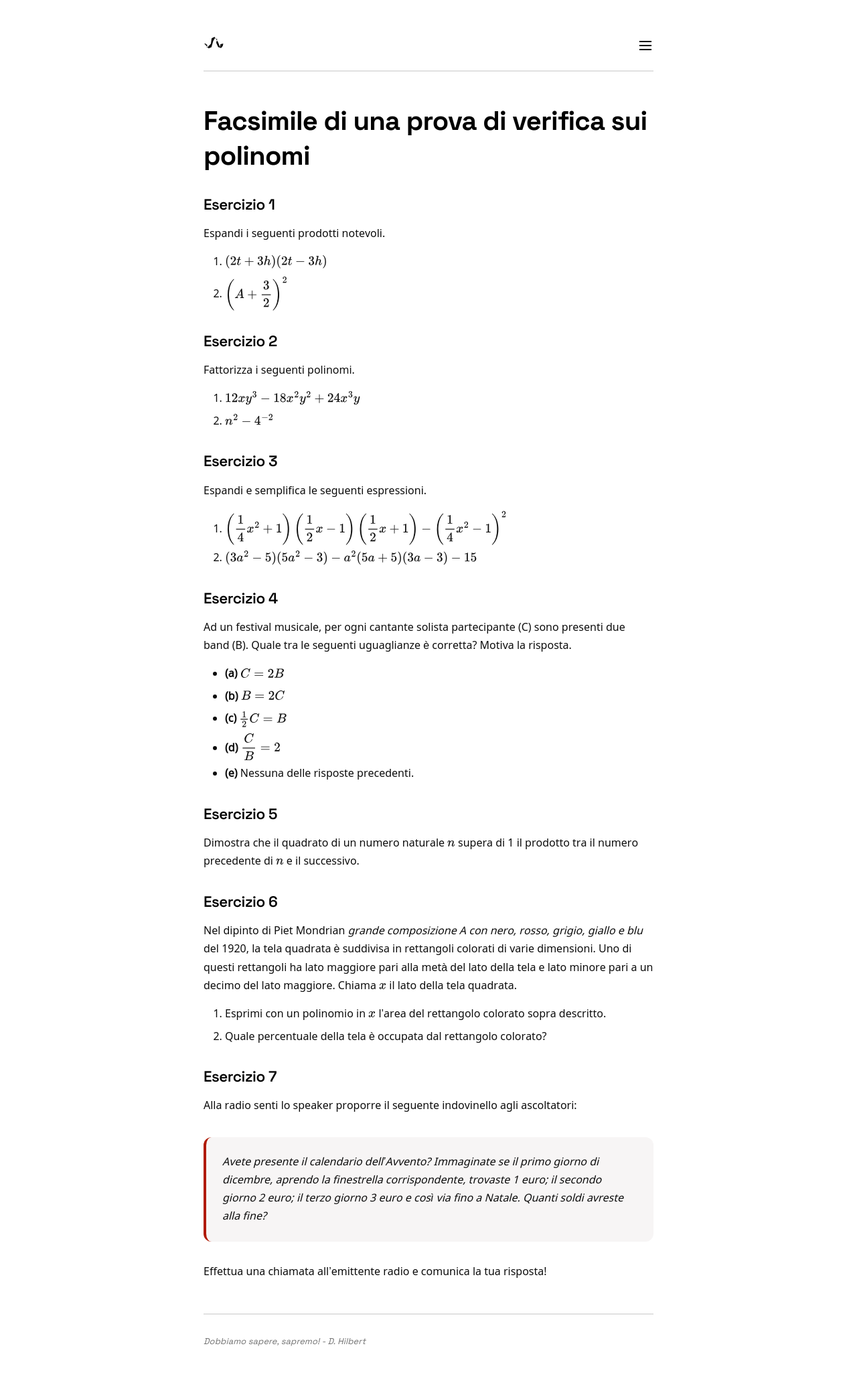
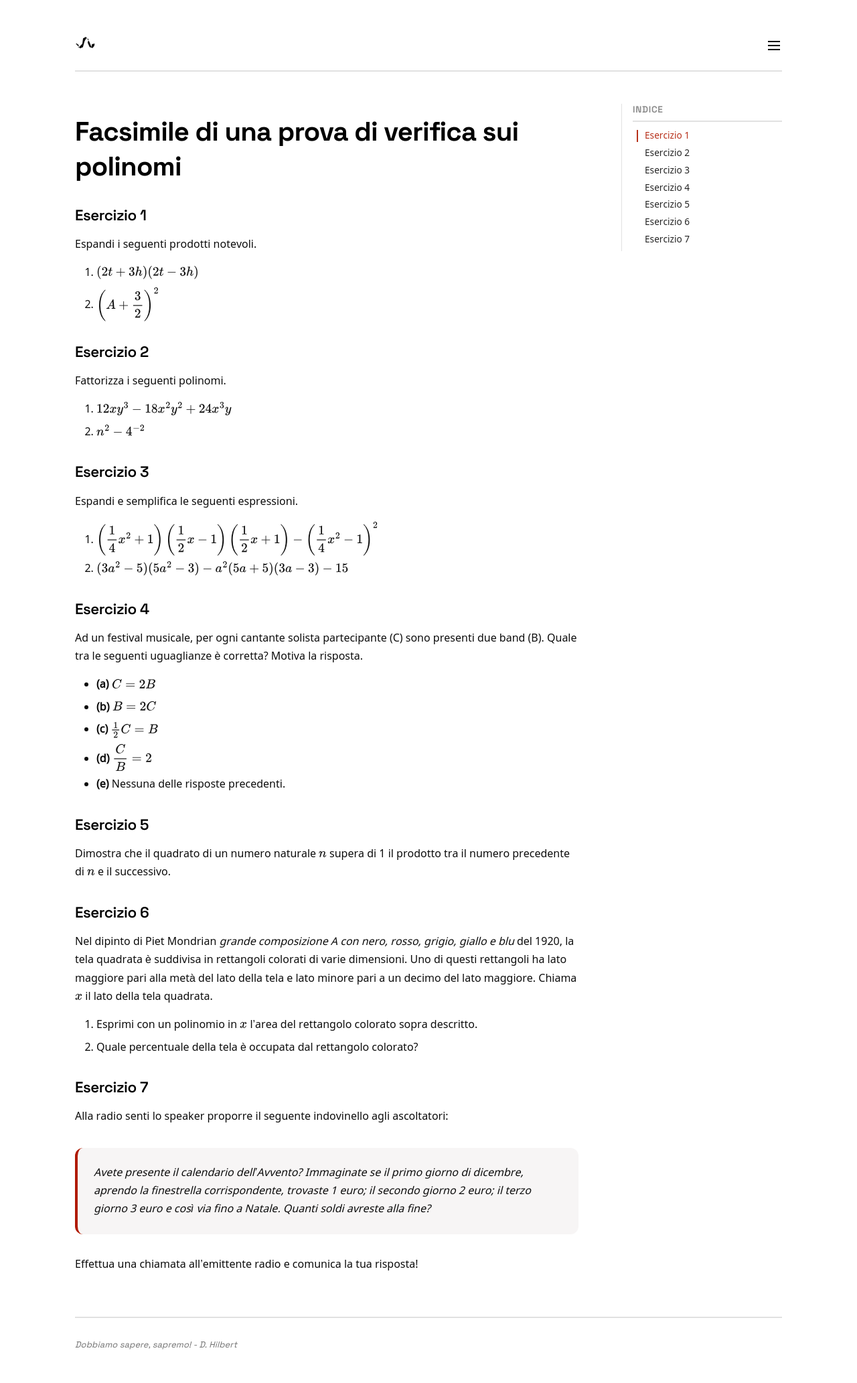
Before and after one commit to Bradwave/matephis, a Jekyll site: the page built from _notes/Public/facsimile-polinomi.md, in a window 1280 px wide. Shown: the whole page at 67% size. Built offline with Jekyll 4.4.1, drawn with Linux system fonts in a browser that asks for light colours.

Commit message:
Implement Sidebar TOC layout with widened container

```diff
--- a/_layouts/Post.html
+++ b/_layouts/Post.html
@@ -60,6 +60,8 @@
         <div>
             {%- include Nav.html -%}
 
+            <div class="page-layout">
+                <main>
                     <!-- Homepage Layout-->
                     {%- if page.permalink == "/" -%}
                     {%- if site.preferences.homepage.enabled -%}
@@ -67,7 +69,7 @@
                     {%- include Content.html -%}
                     {%- else -%}
                     <!--- Show content from notes.md + search + feed when homepage is disabled -->
-            <h1>{{page.title}}</h1>
+                    <h1 class="page-title">{{page.title}}</h1>
                     {%- include Content.html -%}
                     {%- include Search.html -%}
                     {%- include Feed.html -%}
@@ -76,7 +78,7 @@
 
                     <!--- Notes Feed Layout-->
                     {%- if page.permalink == "/notes" -%}
-            <h1>{{page.title}}</h1>
+                    <h1 class="page-title">{{page.title}}</h1>
                     {%- include Content.html -%}
                     {%- include Search.html -%}
                     {%- include Feed.html -%}
@@ -84,7 +86,7 @@
 
                     <!--- Notes Layout-->
                     {%- if page.content-type == "notes" -%}
-            <h1>{{page.title}}</h1>
+                    <h1 class="page-title">{{page.title}}</h1>
                     {%- include Content.html -%}
                     {%- if site.preferences.backlinks.enabled -%}
                     {%- include Backlinks.html -%}
@@ -93,7 +95,7 @@
 
                     <!--- Post Layout-->
                     {%- if page.content-type == "post" -%}
-            <h1>{{page.title}}</h1>
+                    <h1 class="page-title">{{page.title}}</h1>
                     {%- include Content.html -%}
                     {%- if site.preferences.backlinks.enabled -%}
                     {%- include Backlinks.html -%}
@@ -102,7 +104,7 @@
 
                     <!--- Static Page Layout-->
                     {%- if page.content-type == "static" -%}
-            <h1>{{page.title}}</h1>
+                    <h1 class="page-title">{{page.title}}</h1>
                     {%- include Content.html -%}
                     {%- endif -%}
 
@@ -121,9 +123,72 @@
                         {%- endfor -%}
                     </div>
                     {%- endif -%}
+                </main>
+
+                <!-- Sidebar TOC -->
+                {% unless page.permalink == "/" or page.permalink == "/blog" or page.permalink == "/notes" or page.toc == false %}
+                <aside class="sidebar">
+                    <div class="sidebar-toc">
+                        <h4>Indice</h4>
+                        <ul id="toc-list">
+                            <!-- JS will populate this -->
+                        </ul>
+                    </div>
+                </aside>
+                {% endunless %}
+            </div>
 
             {%- include Footer.html -%}
             {%- include Lightbox.html -%}
+
+            <script>
+                // TOC Generator
+                document.addEventListener('DOMContentLoaded', () => {
+                    const tocList = document.getElementById('toc-list');
+                    if (!tocList) return;
+
+                    const headers = document.querySelectorAll('main h2, main h3');
+                    if (headers.length === 0) {
+                        document.querySelector('.sidebar').style.display = 'none';
+                        return;
+                    }
+
+                    headers.forEach((header, index) => {
+                        // Ensure header has ID
+                        if (!header.id) {
+                            header.id = 'header-' + index;
+                        }
+
+                        const li = document.createElement('li');
+                        li.className = header.tagName.toLowerCase();
+
+                        const a = document.createElement('a');
+                        a.href = '#' + header.id;
+                        a.textContent = header.textContent;
+
+                        li.appendChild(a);
+                        tocList.appendChild(li);
+                    });
+
+                    // Optional: Highlight active link on scroll (Spy)
+                    // Simplified version
+                     const observer = new IntersectionObserver(entries => {
+                        entries.forEach(entry => {
+                            const id = entry.target.getAttribute('id');
+                            if (entry.intersectionRatio > 0) {
+                                document.querySelectorAll('.sidebar-toc a').forEach(link => {
+                                    link.classList.remove('active');
+                                    if (link.getAttribute('href') === `#${id}`) {
+                                        link.classList.add('active');
+                                    }
+                                });
+                            }
+                        });
+                    }, { rootMargin: '-10% 0px -80% 0px' }); // Highlight when near top
+
+                    headers.forEach(h => observer.observe(h));
+                });
+            </script>
         </div>
     </div>
 </body>
--- a/assets/css/style.css
+++ b/assets/css/style.css
@@ -24,7 +24,8 @@
   --space-lg: 2rem;
   --space-xl: 3rem;
 
-  --max-width: 48rem;
+  --max-width: 72rem; /* Widened for Sidebar Layout */
+  --content-max-width: 48rem; /* Keep text readable */
   --line-height: 1.6;
   /* Slight increase for modern feel */
 
@@ -208,6 +209,10 @@ h1 {
   font-weight: 700;
   margin-top: var(--space-xl);
   margin-bottom: var(--space-lg);
+}
+
+h1.page-title {
+  margin-top: var(--space-sm);
 }
 
 h2 {
@@ -959,6 +964,8 @@ img {
   border-radius: var(--radius);
   transition: all 0.1s ease-in-out;
   box-shadow: var(--shadow-sm);
+  margin-left: var(--space-sm);
+  margin-right: var(--space-sm);
 }
 
 .center-image {
@@ -968,7 +975,7 @@ img {
 }
 
 img:hover {
-  transform: scale(1.025);
+    box-shadow: var(--shadow-md);
 }
 
 p a[href^="http://"],
@@ -992,3 +999,83 @@ li a[href^="https://"]:after {
   background-size: 1em 1em;
   opacity: 0.8;
 }
+
+/* Sidebar Layout */
+.page-layout {
+  display: grid;
+  grid-template-columns: 1fr 240px; /* Main content vs Sidebar */
+  gap: 4rem;
+  align-items: start;
+}
+
+.page-layout main {
+  min-width: 0; /* Prevent flex overflow */
+  max-width: var(--content-max-width); /* Prevent text from getting too wide */
+  /* margin: 0 auto;  <-- Actually, standard left align often looks better next to a sidebar,
+     but user asked for centered. */
+}
+
+.sidebar {
+  position: sticky;
+  top: 2rem;
+  font-size: 0.9rem;
+  padding-left: 1rem; /* Visual separation */
+  border-left: 1px solid var(--border); /* Optional vertical line */
+}
+
+.sidebar-toc h4 {
+  font-family: var(--font-title);
+  font-size: 0.85rem;
+  text-transform: uppercase;
+  letter-spacing: 0.05em;
+  color: #888;
+  margin-bottom: 0.75rem;
+  margin-top: 0;
+  border-bottom: 2px solid var(--border);
+  padding-bottom: 0.5rem;
+}
+
+.sidebar-toc ul {
+  list-style: none;
+  padding: 0;
+  margin: 0;
+}
+
+.sidebar-toc li {
+  margin-bottom: 0.5rem;
+  line-height: 1.3;
+}
+
+.sidebar-toc a {
+  text-decoration: none;
+  color: var(--text);
+  display: block;
+  transition: color 0.2s;
+  padding-left: 10px;
+  border-left: 2px solid transparent;
+  margin-left: -10px;
+}
+
+.sidebar-toc a:hover,
+.sidebar-toc a.active {
+  color: var(--brand);
+  border-left-color: var(--brand);
+}
+
+/* Indentation for h3 headers in TOC */
+.sidebar-toc li.h3 {
+  padding-left: 1rem;
+  font-size: 0.95em;
+  opacity: 0.9;
+}
+
+/* Mobile Responsive */
+@media (max-width: 900px) {
+  .page-layout {
+    display: block;
+  }
+
+  .sidebar {
+    display: none; /* Hide TOC on mobile */
+  }
+}
```
Lines whose indentation alone changed are shown as unchanged.
